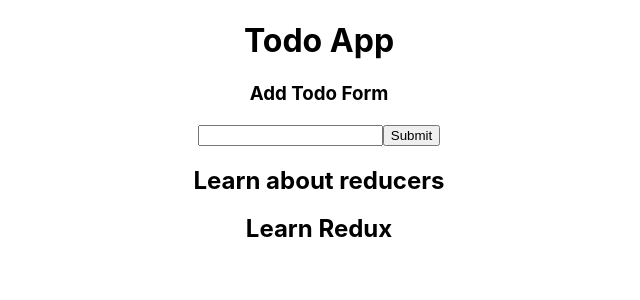
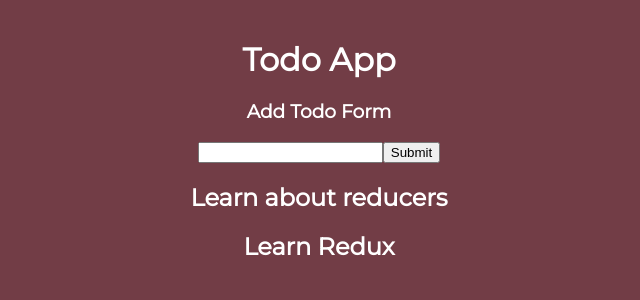
Before and after one commit to maribelcuales/reducer-todo, a React (Create React App) app in the folder todo/: page / in a window 1280 px wide. Shown: the top 300 px of the page, without its empty margins (321-961 px from the left). Built offline with nearby package versions, Linux system fonts and the light colour scheme.

Commit message:
Added css styling to App.js.

```diff
--- a/todo/src/App.css
+++ b/todo/src/App.css
@@ -1,38 +1,39 @@
+@import url('https://fonts.googleapis.com/css2?family=Montserrat&display=swap');
+
+html,
+body {
+  width: 100%;
+  height: 100%;
+  margin: 0;
+  padding: 0;
+}
+
+body {
+  background-color: #723d46;
+}
+
+h1,
+h2,
+h3,
+h4,
+h5,
+h6,
+div,
+p,
+span {
+  color: white;
+  font-family: 'montserrat', sans-serif;
+}
+
 .App {
+  font-family: sans-serif;
+  text-align: center;
+  padding: 0 36px;
+  max-width: 665px;
+  margin: 0 auto;
+  margin-top: 40px;
+}
+
+h1 {
   text-align: center;
 }
-
-.App-logo {
-  height: 40vmin;
-  pointer-events: none;
-}
-
-@media (prefers-reduced-motion: no-preference) {
-  .App-logo {
-    animation: App-logo-spin infinite 20s linear;
-  }
-}
-
-.App-header {
-  background-color: #282c34;
-  min-height: 100vh;
-  display: flex;
-  flex-direction: column;
-  align-items: center;
-  justify-content: center;
-  font-size: calc(10px + 2vmin);
-  color: white;
-}
-
-.App-link {
-  color: #61dafb;
-}
-
-@keyframes App-logo-spin {
-  from {
-    transform: rotate(0deg);
-  }
-  to {
-    transform: rotate(360deg);
-  }
-}
```
